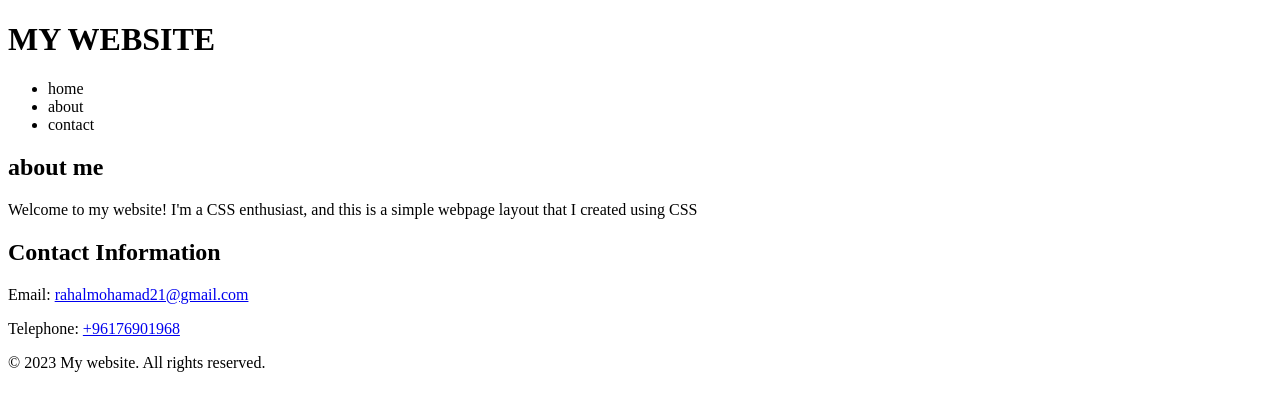
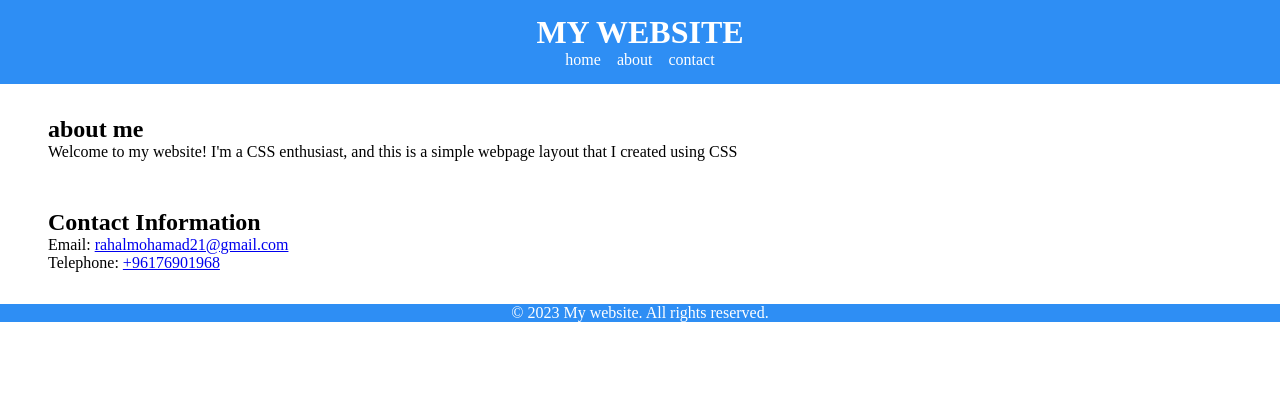
Before and after one commit to mohammadrahal/css_tasks, a plain HTML site: page task_2/index.html in a window 1280 px wide. Drawn offline with Linux system fonts and the light colour scheme; files that its build step writes are made by us from their sources.

Commit message:
Added task 2

```diff
--- a/task_2/index.html
+++ b/task_2/index.html
@@ -22,18 +22,25 @@
 
     <!-- main contact to the page -->
     <main>
+        <!-- about -->
+        <section class="about">
             <h2>about me</h2>
             <p>Welcome to my website! I'm a CSS enthusiast, and this is a simple webpage layout that I created using CSS
             </p>
+        </section>
+        <!-- end about -->
 
+        <!-- contact -->
+        <section class="contact">
             <h2>Contact Information</h2>
             <p>
                 Email: <a href="mailto:rahalmohamad21@gmail.com"> rahalmohamad21@gmail.com</a>
             </p>
             <p>
-          Telephone:  <a href="tele:+96176901968">+96176901968</a>
+                Telephone: <a href="tele:+96176901968">+96176901968</a>
             </p>
-
+        </section>
+        <!-- end -->
     </main>
     <!-- end main -->
 
--- /dev/null
+++ b/task_2/style.css
@@ -0,0 +1,38 @@
+*{
+    padding: 0;
+    margin: 0;
+    box-sizing: border-box;
+}
+header{
+  padding: .9rem;
+    text-align: center;
+    background-color: #2e8ef4;
+    color: white;
+}
+
+ul{
+    list-style: none;
+    display: flex;
+    justify-content: center;
+    gap: 1rem;
+}
+/* end header */
+/* main */
+main{
+    margin: 1rem;
+}
+
+section{
+   padding: 1rem;
+   margin: 1rem;
+
+}
+
+/* ens main */
+/* fooer */
+footer{
+    text-align: center;
+    background-color: #2e8ef4;
+    color: white;
+}
+/* end footer */
```
Also changed, not shown: style.css (deleted). Lines whose indentation alone changed are shown as unchanged.
